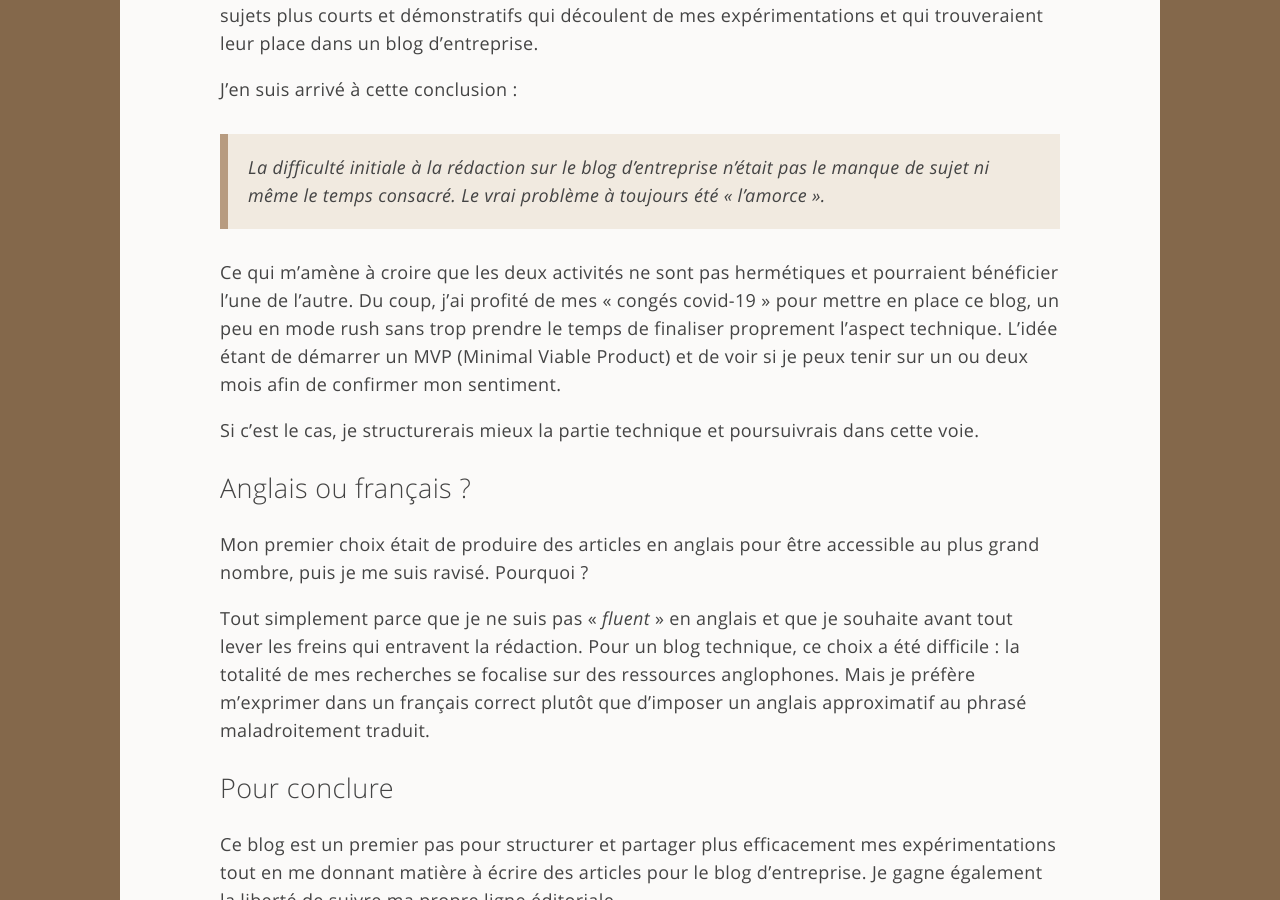
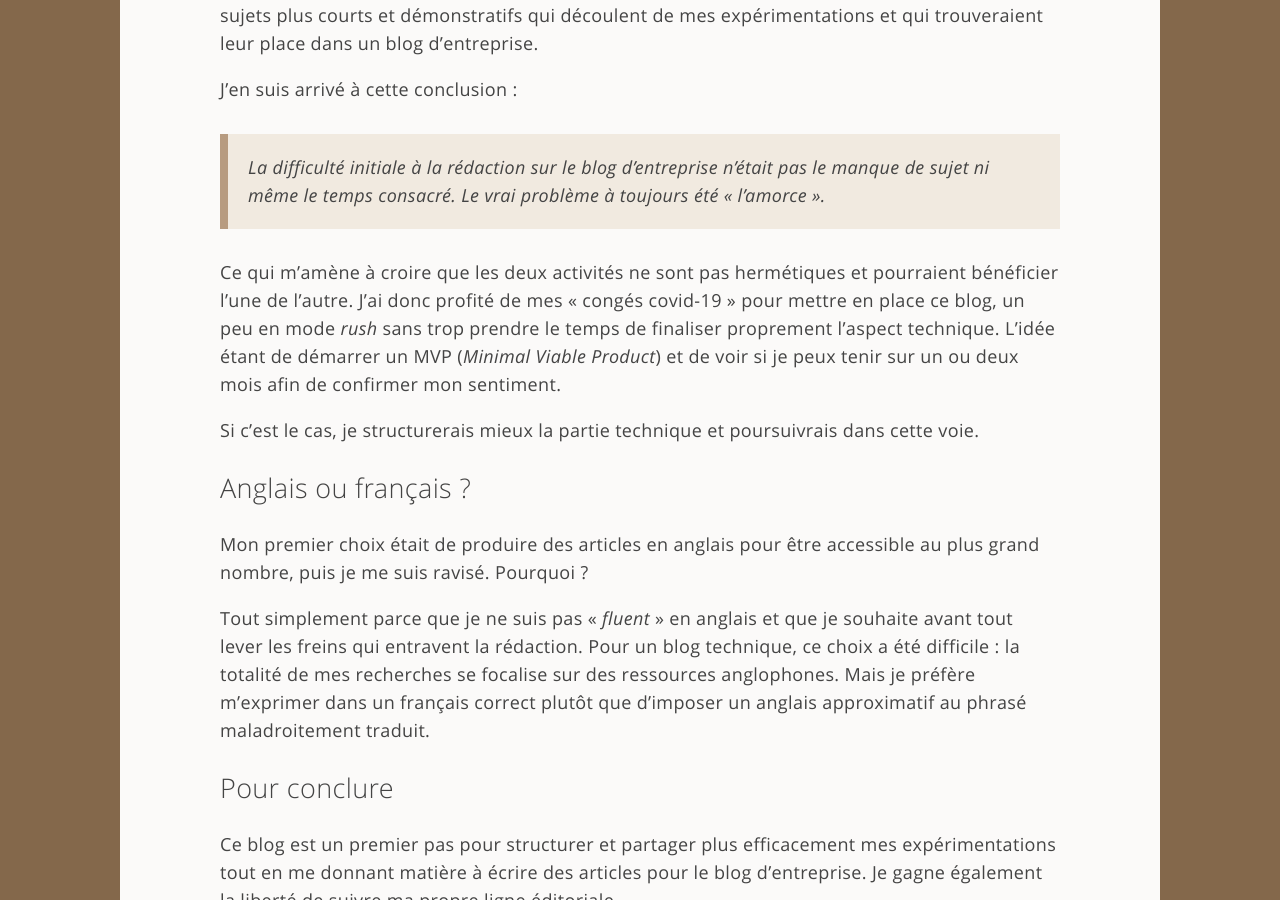
Before and after one commit to ludovicdeluna/blog.fr, a Jekyll site: the page built from _posts/2020-05-03-bloguer-en-complement-blog-entreprise.md, in a window 1280 px wide and 900 px high, scrolled down 2856 px. Built offline with Jekyll 4.4.1, drawn with Linux system fonts in a browser that asks for light colours.

Commit message:
spellcheck: "du coup" and anglicism

```diff
--- a/_posts/2020-05-03-bloguer-en-complement-blog-entreprise.md
+++ b/_posts/2020-05-03-bloguer-en-complement-blog-entreprise.md
@@ -127,10 +127,10 @@ J’en suis arrivé à cette conclusion :
 > « l’amorce ».
 
 Ce qui m’amène à croire que les deux activités ne sont pas hermétiques et
-pourraient bénéficier l’une de l’autre. Du coup, j’ai profité de mes «
-congés covid-19 » pour mettre en place ce blog, un peu en mode rush sans
+pourraient bénéficier l’une de l’autre. J’ai donc profité de mes
+« congés covid-19 » pour mettre en place ce blog, un peu en mode _rush_ sans
 trop prendre le temps de finaliser proprement l’aspect technique. L’idée
-étant de démarrer un MVP (Minimal Viable Product) et de voir si je peux
+étant de démarrer un MVP (_Minimal Viable Product_) et de voir si je peux
 tenir sur un ou deux mois afin de confirmer mon sentiment.
 
 Si c’est le cas, je structurerais mieux la partie technique et
```
